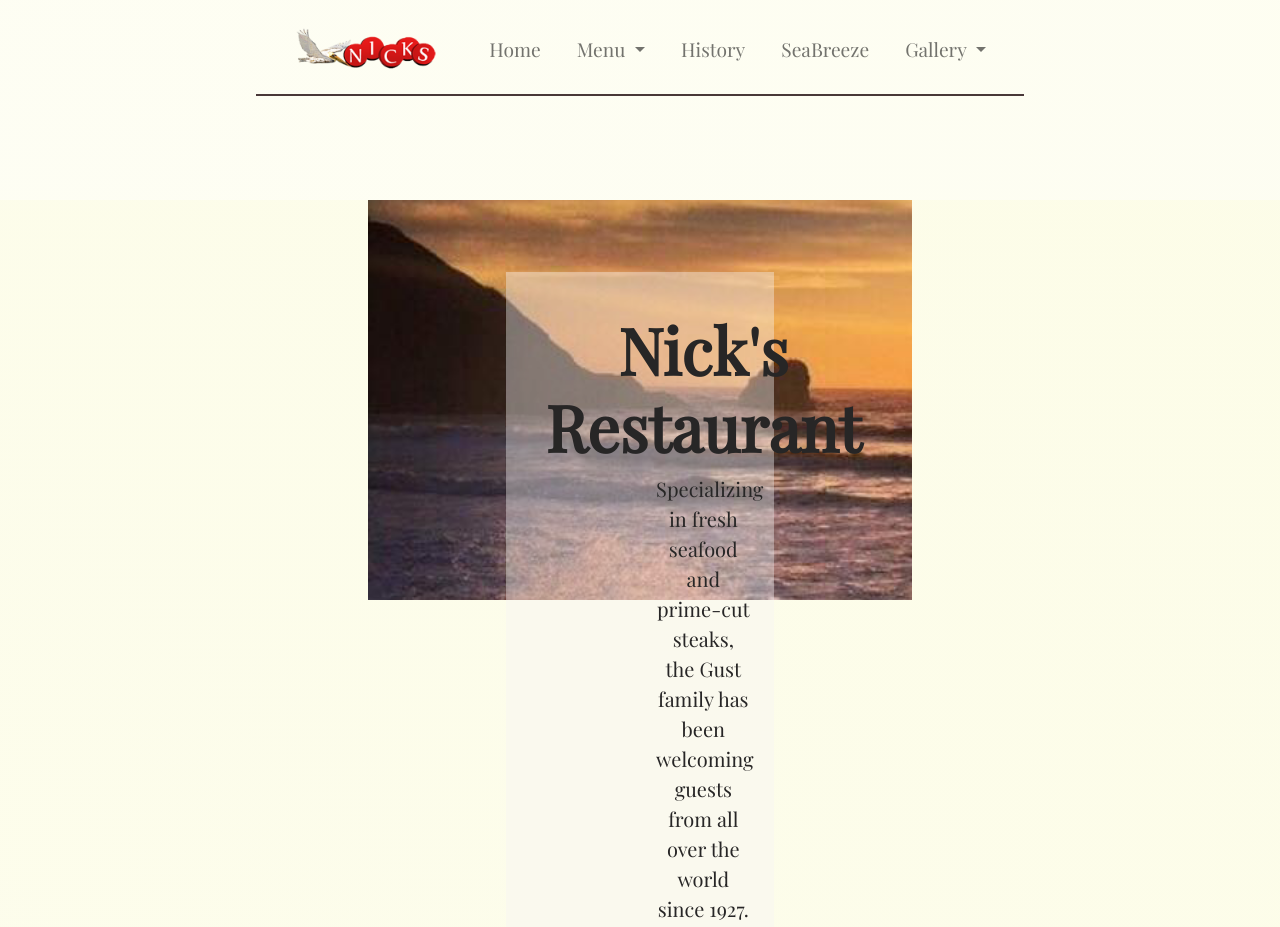
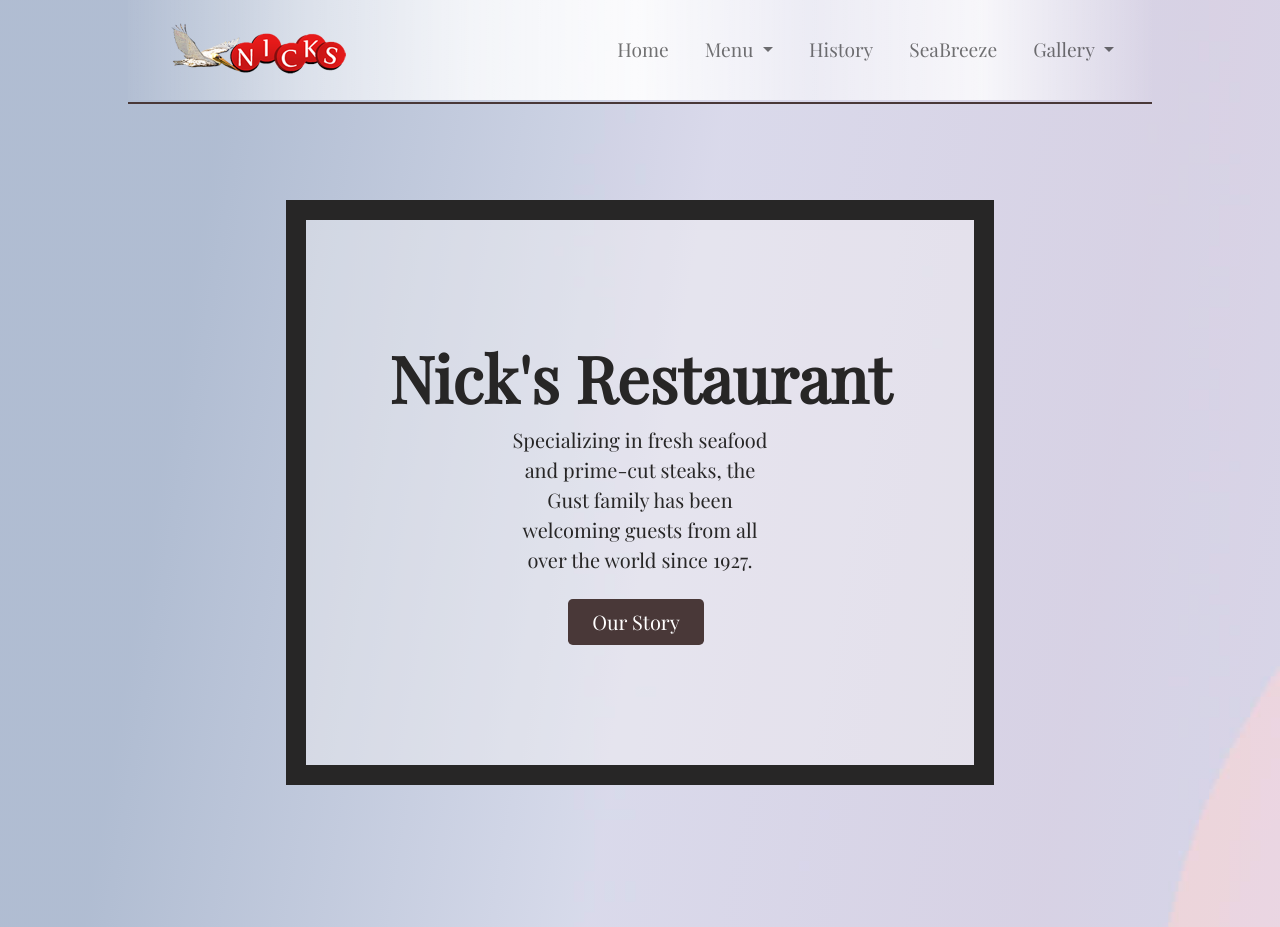
Before and after one commit to jmcclung3509/nicks-restaurant-website, a plain HTML site: page index.html in a window 1280 px wide. Shown: the top 927 px of the page. Drawn offline with nearby package versions, Linux system fonts and the light colour scheme; a web font is replaced by a local one.

Commit message:
Style changes

```diff
--- a/index.html
+++ b/index.html
@@ -83,13 +83,12 @@
 
 
     <main class="homepage">
-        <div class="overlay">
         <section class="main-hero">
 
         <!-- CENTERED -->
-               <div class="px-4 py-4 my-5  hero-outer">
+               <div class="  hero-outer">
 
-                    <div class="px-4 py-12 my-5 text-center hero-inner">
+                    <div class=" text-center hero-inner">
                         <div class="text-hero">
                             <h1 class="display-3 fw-bold">Nick's Restaurant</h1>
                             <div class="col-lg-6 mx-auto">
@@ -212,7 +211,7 @@
                 </figure>
             </div>
         </section>
-  </div>
+
 </main>
     <footer>
         <div class="container-fluid ">
--- a/script.js
+++ b/script.js
@@ -1,10 +1,10 @@
-const animatedElements = document.querySelectorAll(".animate")
 
-const options = {
-    threshold: 0.3,
-}
 
 const useAnimateIntoView = ()=>{
+    const animatedElements = document.querySelectorAll(".animate")
+    const options = {
+        threshold: 0.2,
+    }
 
     let observer = new IntersectionObserver((entries)=>{
         entries.forEach((entry)=>{
@@ -17,14 +17,24 @@ const useAnimateIntoView = ()=>{
     }, options)
     animatedElements.forEach((el)=> observer.observe(el))
 }
-// onMounted(()=>{
-//     setTimeout(()=>{
-//         useAnimateIntoView()
-//     }, 100)
-// })
-// onUpdated(()=>{
-//     setTimeout(()=>{
-//         useAnimateIntoView()
-//     }, 100)
-// })
-useAnimateIntoView()
+
+// const useScroll=()=>{
+//     let scrollPosition = 0;
+//     let lastScrollPosition = 0;
+//     let scrollDirectionUp =  false;
+
+//    const handleScroll=()=>{
+//         scrollPosition = window.pageOffSet;
+//         scrollDirectionUp = lastScrollPosition > scrollPosition;
+//         lastScrollPosition =scrollPosition
+//     }
+//     window.addEventListener("scroll", handleScroll)
+//     return {scrollPosition, scrollDirectionUp}
+// }
+
+window.addEventListener("load", ()=> {
+    setTimeout(()=>{
+        useAnimateIntoView()
+
+    }, 100)
+})
--- a/style.css
+++ b/style.css
@@ -3,12 +3,10 @@
     font-family: 'Playfair Display', serif;
     color: rgb(39, 38, 38);
 }
-
-body {
-    background: linear-gradient(45deg, rgb(250,250,210, 0.1),
-    rgb(250,250,210, 0.3));
-    margin: auto;
-    width: 100vw;
+body{
+    background-image: linear-gradient(99.6deg, rgb(112, 128, 152, .3) 10.6%, rgb(242, 227, 234, .3) 32.9%, rgb(234, 202, 213, .3) 52.7%, rgb(220, 227, 239, .3) 72.8%, rgb(185, 205, 227, .3) 81.1%, rgb(154, 180, 212, .3) 100%), url(/images/christina-deravedisian-wjIsoObVPRM-unsplash.png);
+    background-size: cover;
+    background-repeat: no-repeat;
 }
 
 h2 {
@@ -17,7 +15,14 @@ h2 {
 }
 
 section{
-    margin: 0 100px 400px;
+    margin: 0 100px 100px;
+}
+.main-hero{
+    margin: 0 50px 100px;
+}
+.section-about{
+    margin-bottom: 0;
+    padding-bottom: 0;
 }
 .animate{
     opacity: 0;
@@ -44,16 +49,18 @@ section{
 .navbar {
     padding: 0;
     height: 70px;
-    width: 60%;
+    width: 100%;
     margin: auto;
-    background: transparent;
-    margin-bottom: 100px;
+    background:linear-gradient(to right, rgba(255,255,255, 0.03),rgba(255,255,255, 0.5),rgba(255,255,255, 0.8), rgba(255,255,255, .9), rgba(255,255,255, 0.5),rgba(255,255,255, 0.8),rgba(255,255,255, 0.03));
+
+
 
 }
 
 .nav-container {
     padding: 10px;
     border-bottom: 2px solid #493838;
+
 
 }
 
@@ -88,46 +95,43 @@ section{
 
 /*-------------MAIN-------------*/
 
+main {
+    margin: 0;
 
+}
 /*-------------HERO---------------*/
-.main {
-    margin: 0;
-}
 
 
 
 .hero-container {
     padding: 0;
     animation: fade-in 2s ease-in forwards;
+
     /* background-color: #F2E6D8; */
 
 }
 
-main.homepage {
+.hero-outer{
 
-}
-.overlay{
-    background: linear-gradient(45deg, rgb(250,250,210, 0.1),
-    rgb(250,250,210, 0.3));
-
-}
-.hero-outer{
-    background-image: url("images/sunset-long2.png");
     background-size: cover;
     background-repeat: no-repeat;
     margin: auto;
-    width: 80%;
-    height: 50vh;
+    width: 100%;
+    padding-top: 100px;
+
 
 }
 .text-hero {
     background-color: rgba(244, 243, 243, 0.4);
     display: flex;
     flex-flow: column wrap;
-    width: 60%;
+    width: 100%;
     height: 100%;
     margin: auto;
-    justify-content: center
+    justify-content: center;
+    padding: 40px;
+    border: 10px solid;
+
 }
 
 
@@ -154,7 +158,7 @@ main.homepage {
     margin-left: auto;
     margin-top: -50px;
     font-weight: bold;
-    animation: fade-in 2s ease-in forwards∏
+    animation: fade-in 2s ease-in forwards;
     animation-delay: 0.5s;
 
 
@@ -378,8 +382,7 @@ h2 {
 footer {
     background-color: #493838;
     padding: 20px 10px;
-margin: unset;
-
+    margin-top: -25px;
 }
 
 footer * {
@@ -490,6 +493,11 @@ footer .col {
 #history figure {
     margin: 40px 0;
 }
+#history figure:last-child{
+    width: 60%;
+    margin: 40px auto 0;
+    padding-bottom: 100px;
+}
 
 /*---------------SeaBreeze Motel-----------------*/
 .section-sb-3 {
@@ -563,11 +571,17 @@ footer .col {
 
     .navbar {
         height: 100px;
+        width: 80%;
+        margin: auto;
     }
 
     .navbar-brand img {
         width: 100%;
         height: 100%;
+    }
+    .hero-outer{
+        width: 80%;
+        margin: auto;
     }
 
     .hero-text-centered {
@@ -578,7 +592,8 @@ footer .col {
     }
 
     .text-hero {
-        padding: 40px 10px;
+        padding: 100px 50px;
+        border: 20px solid;
     }
 
     .no-show {
@@ -740,12 +755,9 @@ section{
         font-size: 1rem;
     }
 
-    .hero {
-        height: 100vh;
-        flex-flow: row nowrap;
-        margin-top: -100px;
-
-    }
+.hero-outer{
+    width: 60%;
+}
 
     .hero-text-centered {
         height: 50vh;
@@ -755,7 +767,7 @@ section{
     }
 
     .text-hero {
-        padding: 40px;
+        padding: 120px 60px;
     }
 
 
@@ -823,9 +835,6 @@ section{
 
     /*------------ABOUT-------------*/
 
-    #history .content-wrapper {
-        padding: 0 50px;
-    }
 
     /*------------MENU -------------*/
     #menu h2 {
```
Also changed, not shown: images/chelsea-audibert-P8b9gxH7lOs-unsplash.png (added), images/christina-deravedisian-wjIsoObVPRM-unsplash.png (added), 1 other file.
